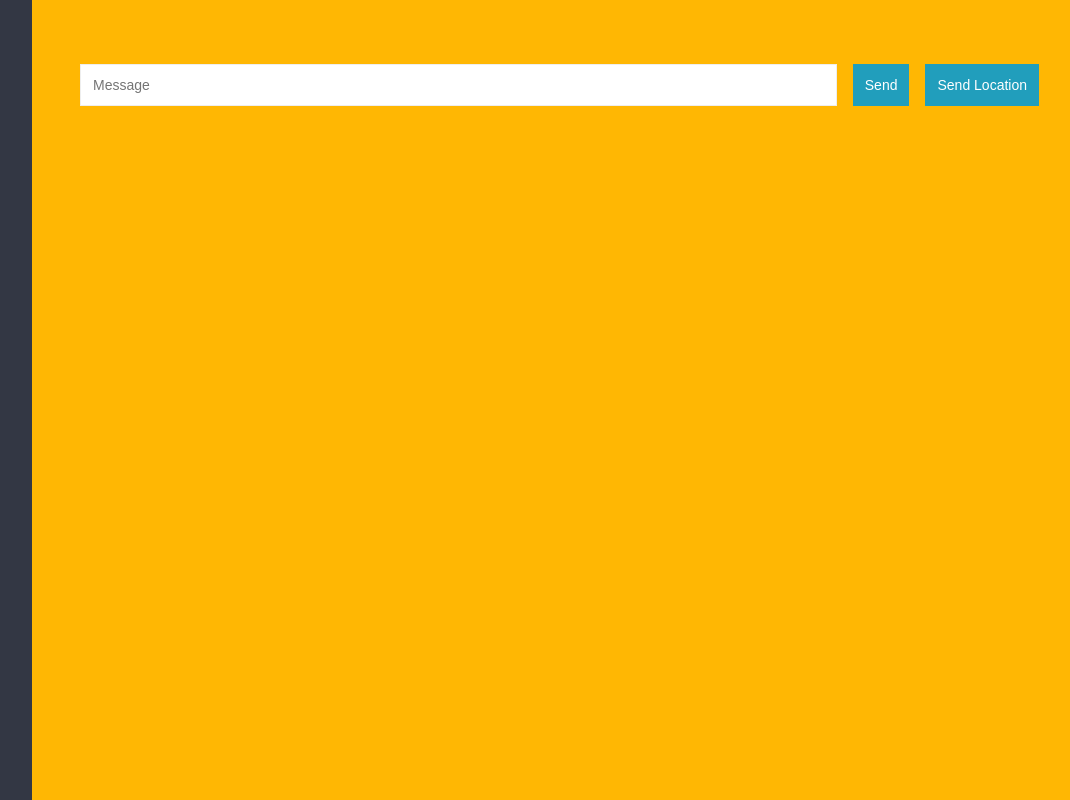
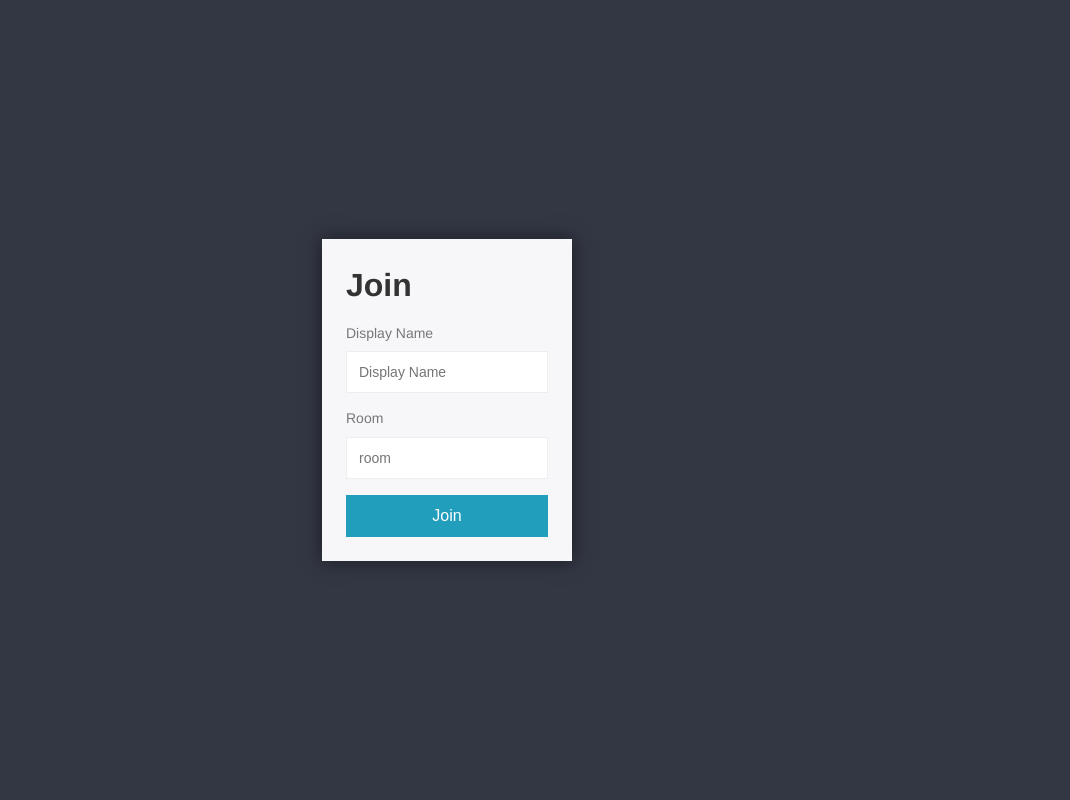
Before and after one commit to Parv-gugnani/Real-time-chat-app-with-node-js, a website: page public/index.html in a window 1280 px wide. Shown: the whole page, without its empty margins (193-1263 px from the left). Drawn offline with nearby package versions, Linux system fonts and the light colour scheme; no server answers.

Commit message:
join page

```diff
--- a/public/index.html
+++ b/public/index.html
@@ -1,66 +1,27 @@
 <!DOCTYPE html>
 <html lang="en">
   <head>
-    <meta charset="UTF-8" />
-    <meta name="viewport" content="width=device-width, initial-scale=1.0" />
     <title>Chat App</title>
     <link rel="icon" href="p.ico" />
     <link rel="stylesheet" href="css/styles.min.css" />
   </head>
   <body>
-    <div class="chat">
-      <div class="chat__sidebar"></div>
-
-      <!-- chat main -->
-      <div class="chat__main">
-        <div id="messages" class="chat__messages">
-          <div class="compose">
-            <form id="message-form">
-              <input name="message" placeholder="Message" />
-              <button>Send</button>
-            </form>
-            <button id="send-location">Send Location</button>
-          </div>
-        </div>
+    <div class="centered-form">
+      <div class="centered-form__box">
+        <h1>Join</h1>
+        <form action="/chat.html">
+          <label>Display Name</label>
+          <input
+            type="text"
+            name="username"
+            placeholder="Display Name"
+            required
+          />
+          <label>Room</label>
+          <input type="text" name="room" placeholder="room" required />
+          <button>Join</button>
+        </form>
       </div>
-      <!--  -->
     </div>
-    <!-- message template -->
-    <script id="message-template" type="text/html">
-      <div class="message">
-        <p>
-          <span class="message__name">John</span>
-          <span class="message__meta">{{createdAt}}</span>
-        </p>
-        <p>{{message}}</p>
-      </div>
-    </script>
-
-    <!-- location template -->
-
-    <script id="location-message-template" type="text/html">
-      <div>
-        <p>
-          {{createdAt}} -
-          <a href="{{url}}" target="_blank">My Current Location</a>
-        </p>
-      </div>
-    </script>
-
-    <!-- scripts -->
-
-    <!-- to render template -->
-    <script src="https://cdnjs.cloudflare.com/ajax/libs/mustache.js/3.0.1/mustache.min.js"></script>
-
-    <!-- manipulate time and show what time it was sent -->
-    <script src="https://cdnjs.cloudflare.com/ajax/libs/moment.js/2.22.2/moment.min.js"></script>
-
-    <!-- query string which is for the user name and all details -->
-    <script src="https://cdnjs.cloudflare.com/ajax/libs/qs/6.6.0/qs.min.js"></script>
-
-    <!-- scripts -->
-
-    <script src="/socket.io/socket.io.js"></script>
-    <script src="/js/chat.js"></script>
   </body>
 </html>
```
Also changed, not shown: public/chat.html (added, +66 -0 lines).
